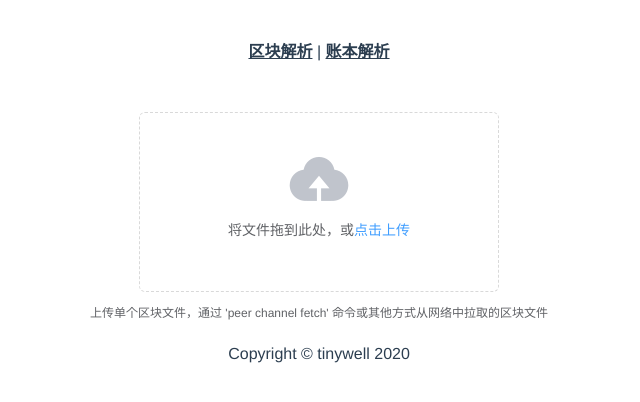
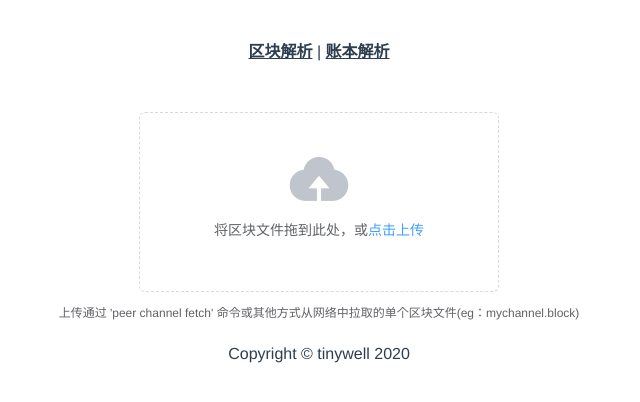
Before and after one commit to tinywell/blocklator, a Vue app in the folder front/: page / in a window 1280 px wide. Shown: the top 402 px of the page, without its empty margins (321-961 px from the left). Built offline with nearby package versions, Linux system fonts and the light colour scheme.

Commit message:
use localstorge to  cache data

```diff
--- a/front/src/views/Block.vue
+++ b/front/src/views/Block.vue
@@ -9,10 +9,10 @@
       :on-error="onError"
     >
       <i class="el-icon-upload"></i>
-      <div class="el-upload__text">将文件拖到此处，或<em>点击上传</em></div>
+      <div class="el-upload__text">将区块文件拖到此处，或<em>点击上传</em></div>
       <div class="el-upload__tip" slot="tip">
-        上传单个区块文件，通过 'peer channel fetch'
-        命令或其他方式从网络中拉取的区块文件
+        上传通过 'peer channel fetch'
+        命令或其他方式从网络中拉取的单个区块文件(eg：mychannel.block)
       </div>
     </el-upload>
   </el-main>
@@ -29,19 +29,20 @@ export default {
     success(response, file, fileList) {
       console.log(response);
       if (response.code == 200) {
+        localStorage.block = JSON.stringify(response.data);
         if (response.data.type == 1) {
           this.$router.push({
-            name: "Config",
-            params: {
-              block: response.data
-            }
+            name: "Config"
+            // params: {
+            //   block: response.data
+            // }
           });
         } else if (response.data.type == 0) {
           this.$router.push({
-            name: "Transaction",
-            params: {
-              block: response.data
-            }
+            name: "Transaction"
+            // params: {
+            //   block: response.data
+            // }
           });
         }
       } else {
--- a/front/src/views/Config.vue
+++ b/front/src/views/Config.vue
@@ -301,16 +301,19 @@ export default {
   },
   methods: {
     init() {
-      if (this.$route.params.block != null) {
-        this.block = this.$route.params.block;
+      if (localStorage.block) {
+        this.block = JSON.parse(localStorage.block);
+        // }
+        // if (this.$route.params.block != null) {
+        //   this.block = this.$route.params.block;
       } else {
         this.$message({
           message: "没有发现区块数据，请重新上传",
           type: "warnning"
         });
       }
-      console.log(this.block);
-      console.log(this.block.config.consortium_orgs);
+      // console.log(this.block);
+      // console.log(this.block.config.consortium_orgs);
     }
   },
   mounted() {
--- a/front/src/views/Transaction.vue
+++ b/front/src/views/Transaction.vue
@@ -57,15 +57,14 @@ export default {
   },
   methods: {
     init() {
-      if (this.$route.params.block != null) {
-        this.block = this.$route.params.block;
+      if (localStorage.block) {
+        this.block = JSON.parse(localStorage.block);
       } else {
         this.$message({
           message: "没有区块数据",
           type: "warning"
         });
       }
-      // console.log("block:", this.block);
     }
   },
   mounted() {
```
